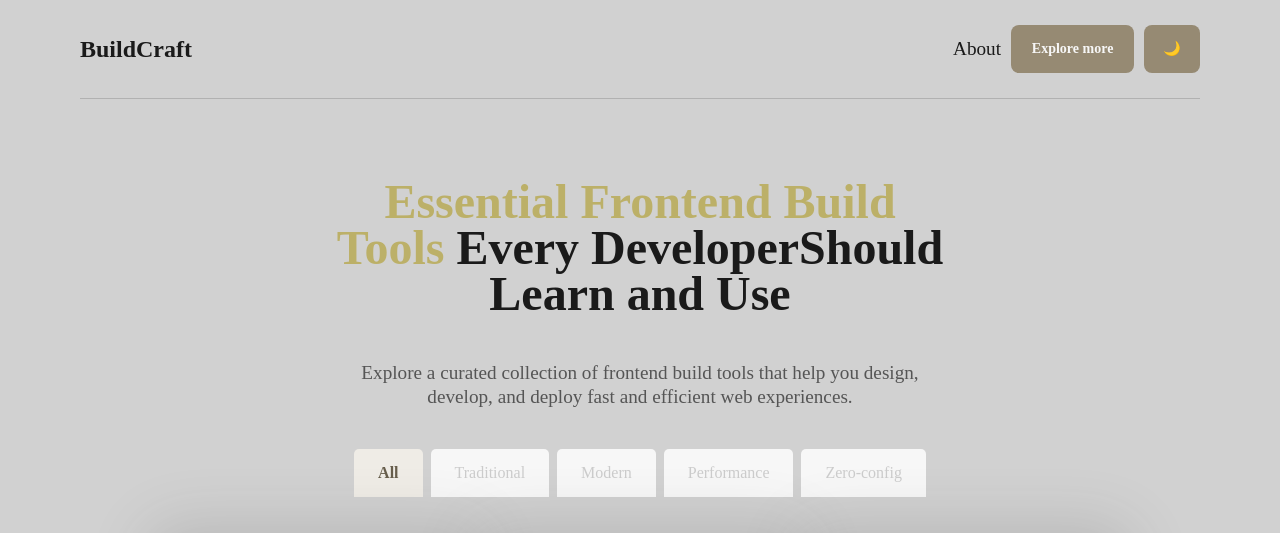
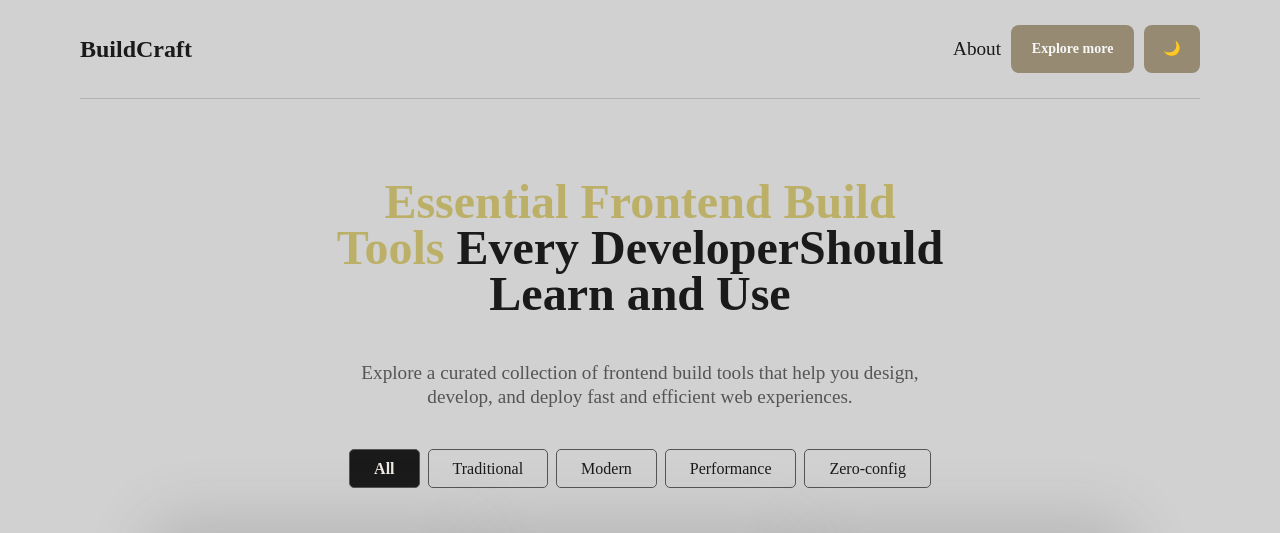
Before and after one commit to iamernesto14/buildTools-showcase, a website built with webpack: page src/index.html in a window 1280 px wide. Both pictures are taken after a click on the button "Toggle theme". Shown: the top 533 px of the page. Built offline with nearby package versions, Linux system fonts and the light colour scheme.

Commit message:
add styles to the tab button

```diff
--- a/src/styles/main.scss
+++ b/src/styles/main.scss
@@ -315,6 +315,17 @@ body.light-theme {
   hr {
     border-top: 1px solid rgba(85, 85, 85, 0.26);
   }
+
+  .tab {
+    background-color: $gray;
+    border: 1px solid $dim-gray;
+    color: $super-dark-gray;
+  }
+
+  .tab.active {
+    background: $super-dark-gray;
+    color: $primary;
+  }
 }
 
 // media queries
@@ -348,20 +359,19 @@ body.light-theme {
 }
 
 .tab {
-  background: $accent;
-  border: none;
-  padding: 0.75rem 1.5rem;
+  background-color: $dark-charcoal;
+  border: 1px solid $border-opacity;
+  padding: 0.4rem 1.5rem;
   font-size: 1rem;
   color: $text;
   cursor: pointer;
-  border-radius: 5px 5px 0 0;
+  border-radius: 5px;
   transition:
     background 0.3s,
     color 0.3s;
 }
 
 .tab:hover {
-  background: $accent;
   color: $primary;
 }
 
```
